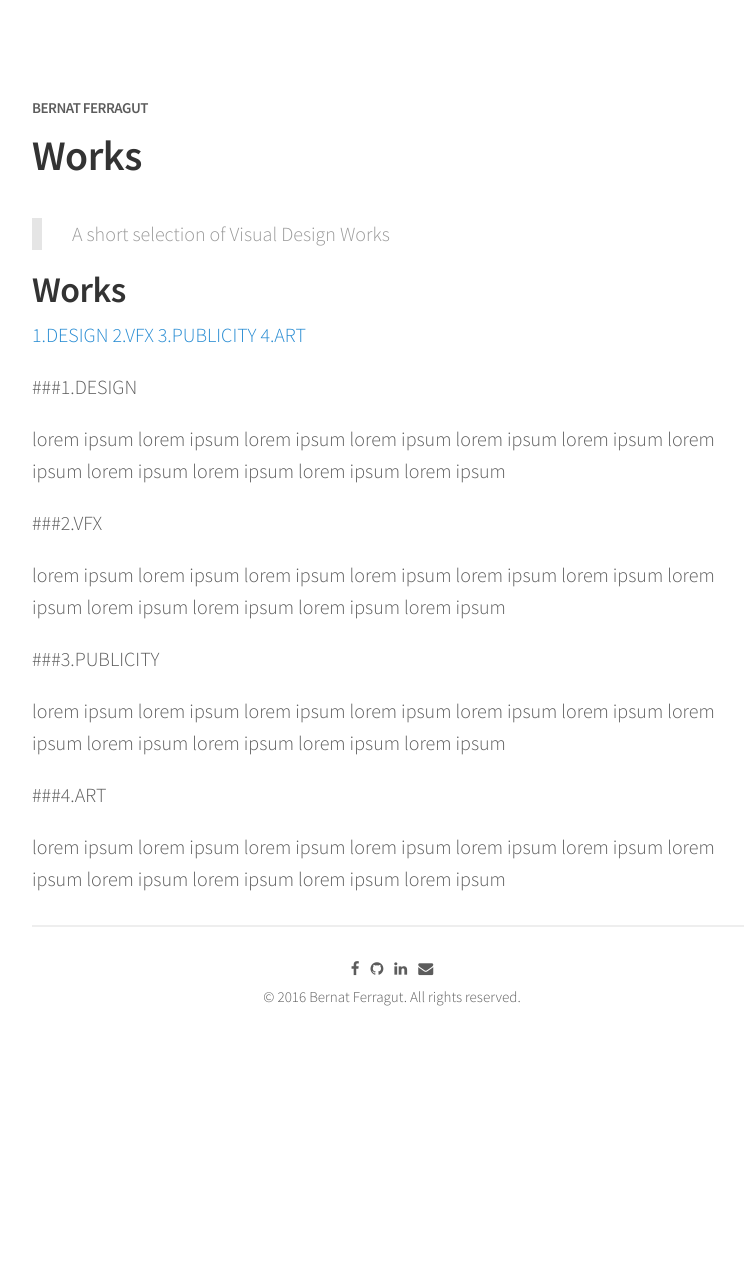
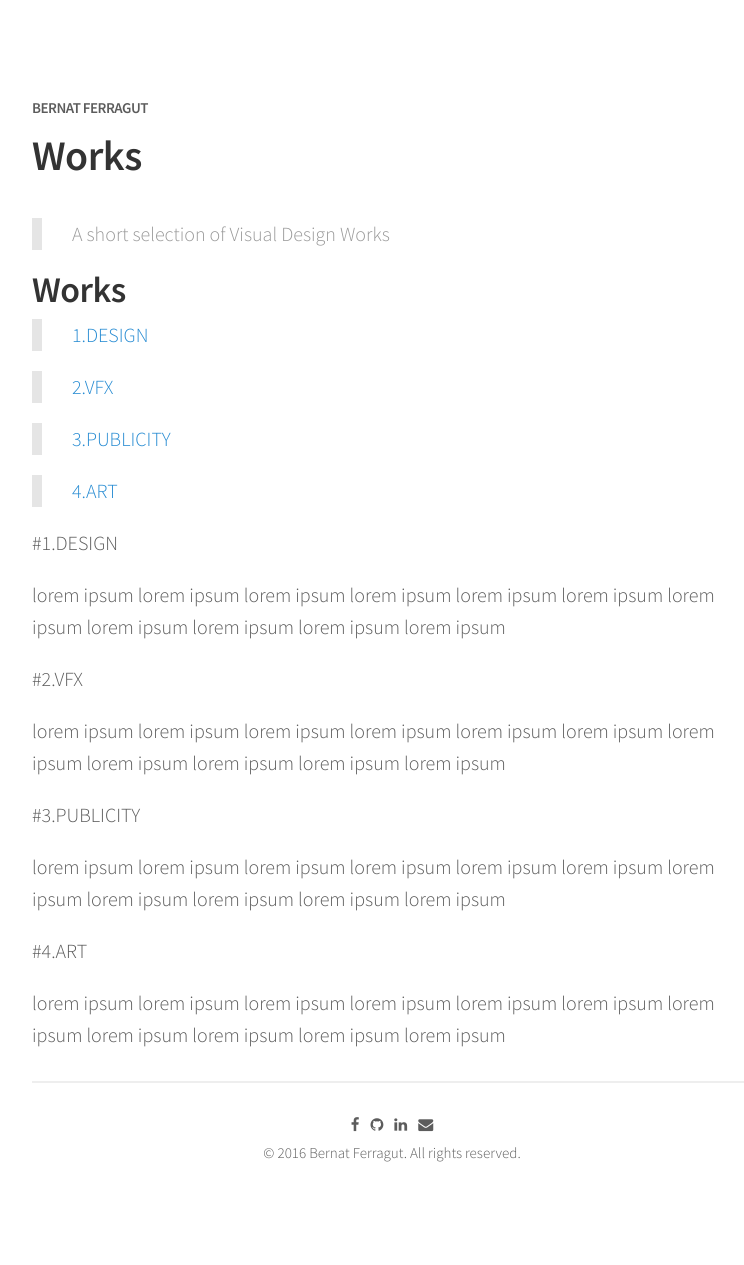
Before and after one commit to bernatferragut/FutureWeb-blog, a Jekyll site: the page built from works.md, in a window 1280 px wide. Shown: the whole page, without its empty margins (248-992 px from the left). Built offline with Jekyll 4.4.1, drawn with Linux system fonts in a browser that asks for light colours; nearby versions of some CDN libraries; before the commit the page ends 1109 px from its top, so only the background shows below that.

Commit message:
Update works.md
test1

```diff
--- a/works.md
+++ b/works.md
@@ -7,16 +7,19 @@
 
 ## Works
 
-[1.DESIGN](###1.DESIGN)
-[2.VFX](###2.VFX)
-[3.PUBLICITY](###3.PUBLICITY)
-[4.ART](###4.ART)
+> [1.DESIGN](#1.DESIGN)
+
+> [2.VFX](#2.VFX)
+
+> [3.PUBLICITY](#3.PUBLICITY)
+
+> [4.ART](#4.ART)
 
 
 
 
 
-###1.DESIGN
+#1.DESIGN
 
 lorem ipsum
 lorem ipsum
@@ -30,7 +33,7 @@
 lorem ipsum
 lorem ipsum
 
-###2.VFX
+#2.VFX
 
 lorem ipsum
 lorem ipsum
@@ -44,7 +47,7 @@
 lorem ipsum
 lorem ipsum
 
-###3.PUBLICITY
+#3.PUBLICITY
 
 lorem ipsum
 lorem ipsum
@@ -58,7 +61,7 @@
 lorem ipsum
 lorem ipsum
 
-###4.ART
+#4.ART
 
 lorem ipsum
 lorem ipsum
```
